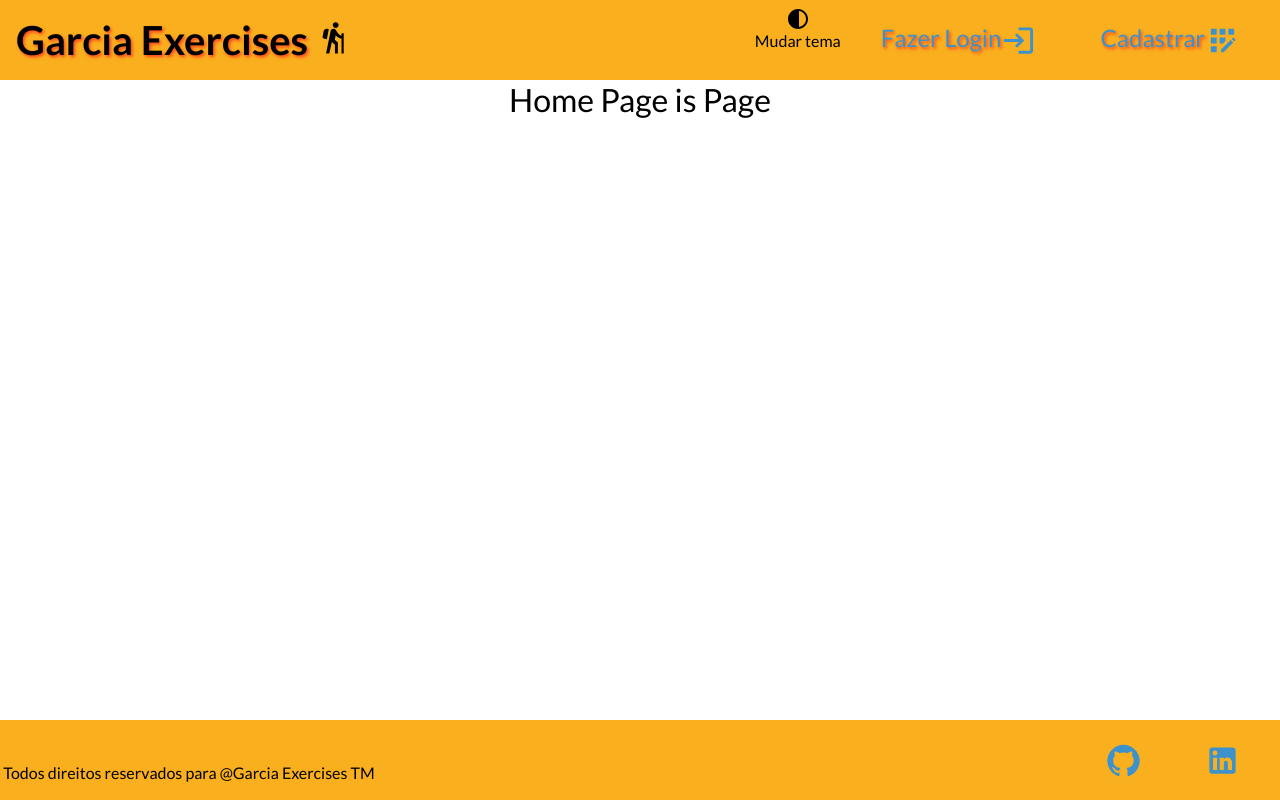
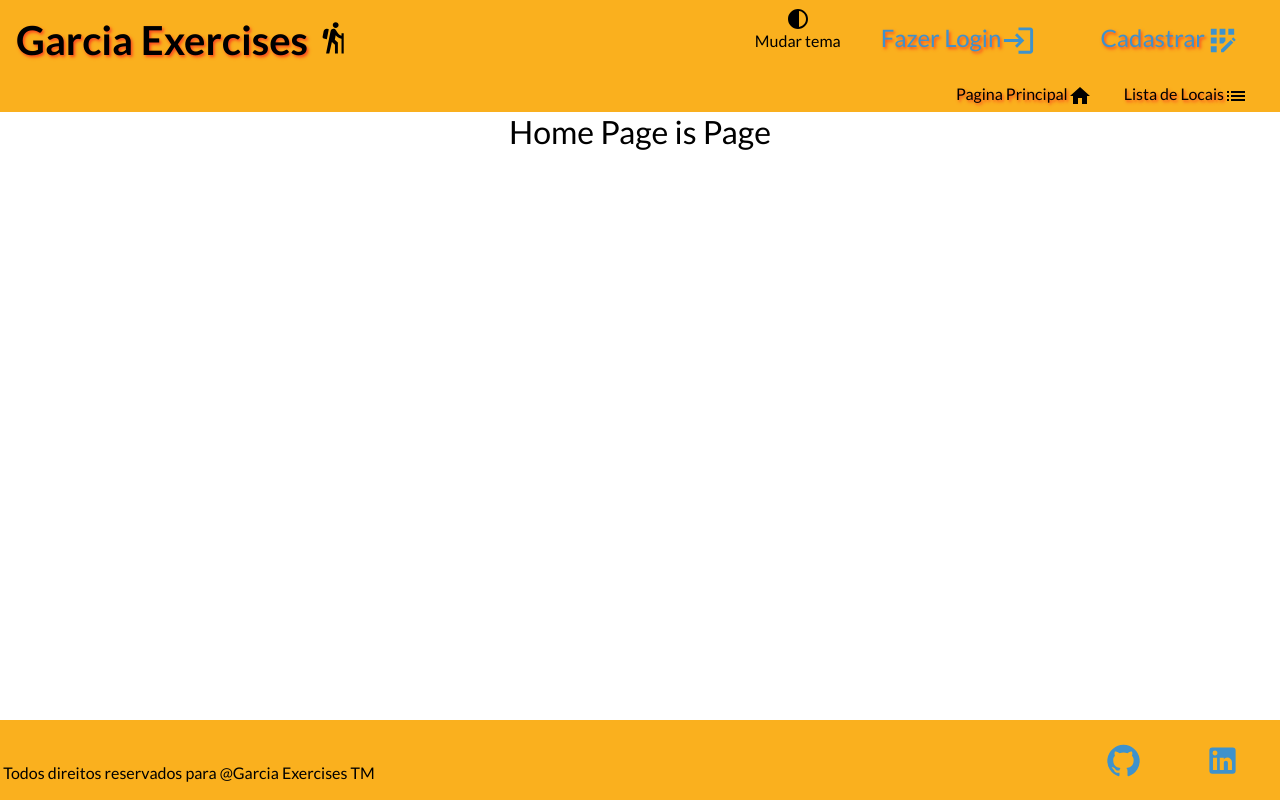
Before and after one commit to glautonOsorio/Garcia-Exercises, a React (Vite) app: page / in a window 1280 px wide. Built offline with nearby package versions, Linux system fonts and the light colour scheme; data requests are answered from the project's data file.

Commit message:
feat: NavBar criada

```diff
--- /dev/null
+++ b/src/components/NavBar/NavBar.component.jsx
@@ -0,0 +1,42 @@
+import { useContext } from "react";
+import * as Styled from "./NavBar.styles";
+import { ThemeContext } from "../../contexts/Theme.context.jsx";
+import { AuthContext } from "../../contexts/Auth.context.jsx";
+
+import LogoutIcon from "@mui/icons-material/Logout";
+import SettingsIcon from "@mui/icons-material/Settings";
+import AddIcon from "@mui/icons-material/Add";
+import ListIcon from "@mui/icons-material/List";
+import ListAltIcon from "@mui/icons-material/ListAlt";
+import HomeIcon from "@mui/icons-material/Home";
+export const NavBarComponent = () => {
+  const { theme } = useContext(ThemeContext);
+  const { user, logout } = useContext(AuthContext);
+
+  return (
+    <Styled.NavBarContainer $theme={theme}>
+      <Styled.StyledLink to={"/"} $theme={theme}>
+        Pagina Principal <HomeIcon />
+      </Styled.StyledLink>
+      <Styled.StyledLink to={`/location-list`} $theme={theme}>
+        Lista de Locais <ListIcon />
+      </Styled.StyledLink>
+      {user && (
+        <>
+          <Styled.StyledLink to={`/location-list/${user.id}`} $theme={theme}>
+            Seus Locais <ListAltIcon />
+          </Styled.StyledLink>
+          <Styled.StyledLink to={`/register-locations`} $theme={theme}>
+            Cadastrar novos locais <AddIcon />
+          </Styled.StyledLink>
+          <Styled.StyledLink to={`/config-user/${user.id}`} $theme={theme}>
+            Configurar <SettingsIcon />
+          </Styled.StyledLink>
+          <Styled.StyledLink onClick={() => logout()} $theme={theme}>
+            Logout <LogoutIcon fontSize="small" />
+          </Styled.StyledLink>
+        </>
+      )}
+    </Styled.NavBarContainer>
+  );
+};
--- /dev/null
+++ b/src/components/NavBar/NavBar.styles.jsx
@@ -0,0 +1,37 @@
+import { NavLink } from "react-router-dom";
+import styled from "styled-components";
+
+export const NavBarContainer = styled.div`
+  display: flex;
+  flex-direction: row;
+  justify-content: flex-end;
+  align-items: center;
+  padding: 1rem;
+  width: 100%;
+  height: 1.2rem;
+  background: ${({ $theme }) => $theme.primary};
+
+  @media (max-width: 1024px) {
+    height: auto;
+    padding: 2rem 1rem;
+  }
+`;
+
+export const StyledLink = styled(NavLink)`
+  display: flex;
+  color: ${({ $theme }) => $theme.text};
+  font-size: 1rem;
+  font-weight: 400;
+  padding: 0.5rem 1rem;
+  text-decoration: none;
+  text-shadow: 0.1rem 0.1rem 0.2rem ${({ $theme }) => $theme.tertiary};
+  transition: transform 0.3s ease-in-out;
+  &:hover {
+    transform: scale(1.1);
+  }
+
+  @media (max-width: 1024px) {
+    padding: 0.8rem 1rem;
+    gap: 1rem;
+  }
+`;
--- a/src/layout/Layout.jsx
+++ b/src/layout/Layout.jsx
@@ -4,6 +4,7 @@ import { FooterComponent } from "../components/Footer/Footer.component";
 import * as Styled from "./Layout.styles";
 import { ThemeContext } from "../contexts/Theme.context";
 import { useContext } from "react";
+import { NavBarComponent } from "../components/NavBar/NavBar.component";
 
 export const Layout = () => {
   const { theme } = useContext(ThemeContext);
@@ -12,6 +13,7 @@ export const Layout = () => {
     <Styled.App $theme={theme}>
       <Styled.Main>
         <HeaderComponent />
+        <NavBarComponent />
         <Styled.Content>
           <Outlet />
         </Styled.Content>
```
